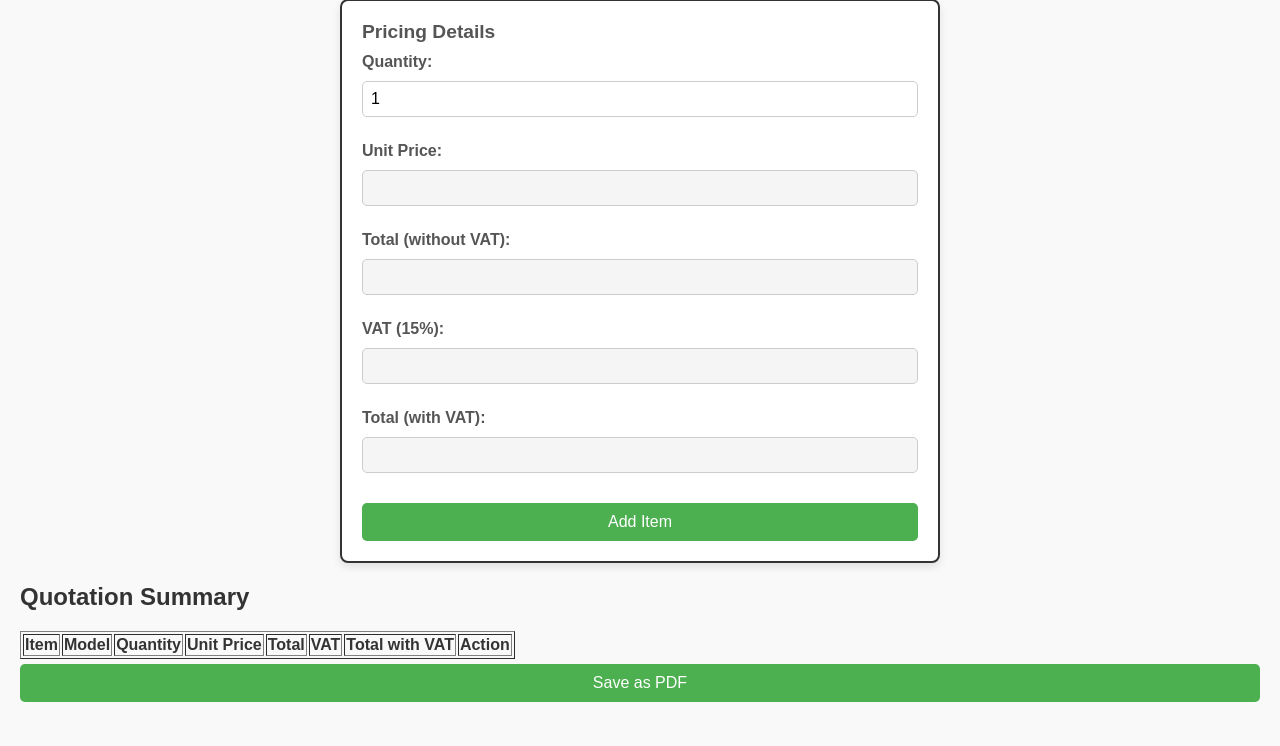
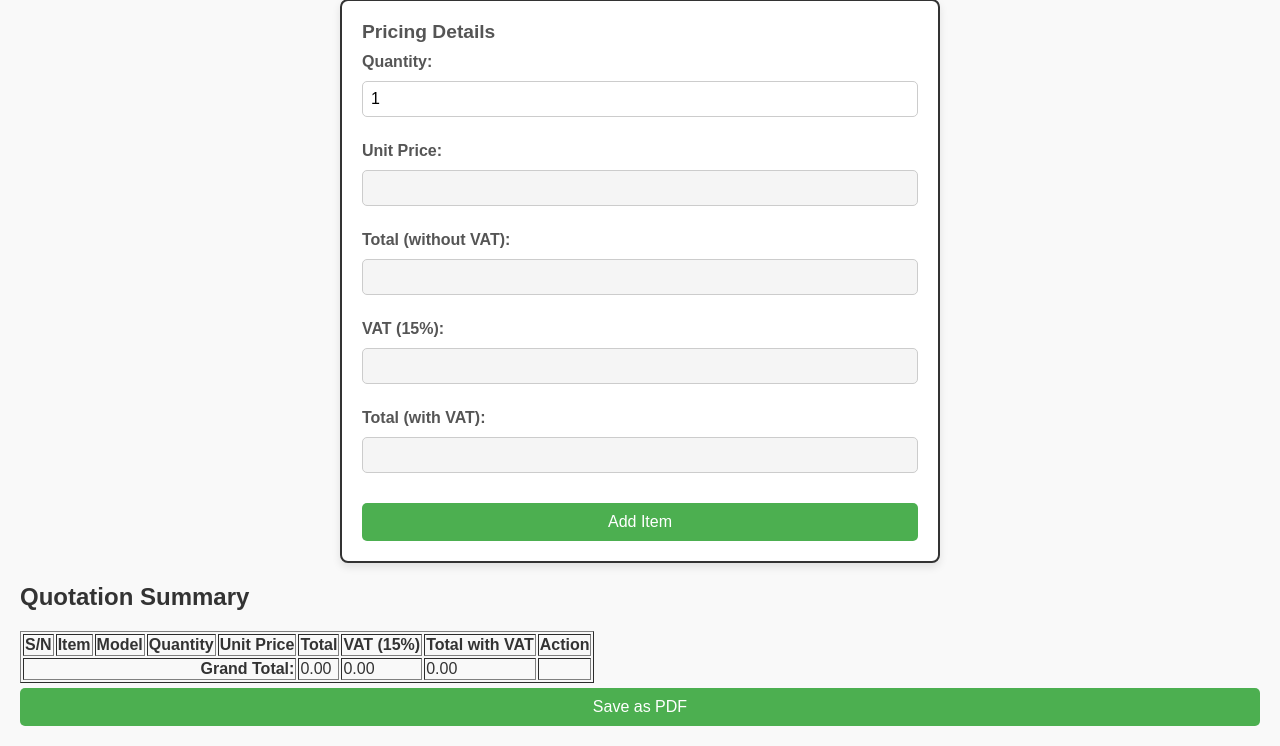
Before and after one commit to LoneCodeTinker/pricing_web_app, a Flask app: page / in a window 1280 px wide. Shown: the part 252-998 px from the top of the page. Before the commit the page ends 954 px from the top, so only its background shows below. Run offline with Flask 3, Linux system fonts and the light colour scheme; lists and menus that the app fills with data are empty.

Commit message:
v2.1.0 - fixed adding items, added totals raw in the bottom of table

```diff
--- a/app.py
+++ b/app.py
@@ -1,10 +1,14 @@
-from flask import Flask, jsonify, request, render_template
+from flask import Flask, jsonify, request, render_template, send_from_directory
 import pandas as pd
 
-app = Flask(__name__)
+app = Flask(__name__, static_folder="static")
 
 # Load data from Excel file
 EXCEL_FILE = 'data.xlsx'
+
+
+# Make sure your static folder is correctly set
+app.static_folder = 'static'
 
 
 def load_data():
@@ -33,6 +37,12 @@ def index():
     return render_template('index.html', items=items_list)
 
 
+@app.route('/favicon.ico')
+def favicon():
+    print("Serving favicon.ico")
+    return send_from_directory('static', 'favicon.ico', mimetype='image/vnd.microsoft.icon')
+
+
 @app.route('/get_models', methods=['POST'])
 def get_models():
     data = request.json
@@ -59,4 +69,4 @@ def get_book_pricing():
 
 
 if __name__ == '__main__':
-    app.run(host='0.0.0.0', port=4910, debug=True)
+    app.run(host='0.0.0.0', port=4911, debug=True)
--- a/static/js/scripts.js
+++ b/static/js/scripts.js
@@ -156,7 +156,53 @@ $(document).ready(function () {
         $('#vat').val(vat.toFixed(2));
         $('#total-with-vat').val(totalWithVat.toFixed(2));
     }
+
+//    function updateTotals() {
+//        let grandTotal = 0;
+//        let grandVAT = 0;
+//        let grandTotalWithVAT = 0;
+//
+//        $('#quotation-table tbody tr').each(function() {
+//            grandTotal += parseFloat($(this).find('td:nth-child(5)').text()) || 0;
+//            grandVAT += parseFloat($(this).find('td:nth-child(6)').text()) || 0;
+//            grandTotalWithVAT += parseFloat($(this).find('td:nth-child(7)').text()) || 0;
+//        });
+//
+//        $('#grand-total').text(grandTotal.toFixed(2));
+//        $('#grand-vat').text(grandVAT.toFixed(2));
+//        $('#grand-total-vat').text(grandTotalWithVAT.toFixed(2));
+//        console.log("Row Total:", total, "VAT:", vat, "Total with VAT:", totalWithVAT);
+//    }
 });
+
+function getColumnIndex(columnName) {
+    return $('#quotation-table thead th[data-column="' + columnName + '"]').index();
+}
+
+function updateTotals() {
+    let totalIndex = getColumnIndex("Total");
+    let vatIndex = getColumnIndex("VAT");
+    let totalWithVatIndex = getColumnIndex("TotalWithVAT");
+
+    let grandTotal = 0;
+    let grandVAT = 0;
+    let grandTotalWithVAT = 0;
+
+    $('#quotation-table tbody tr').each(function() {
+        let total = parseFloat($(this).find('td').eq(totalIndex).text()) || 0;
+        let vat = parseFloat($(this).find('td').eq(vatIndex).text()) || 0;
+        let totalWithVAT = parseFloat($(this).find('td').eq(totalWithVatIndex).text()) || 0;
+
+        grandTotal += total;
+        grandVAT += vat;
+        grandTotalWithVAT += totalWithVAT;
+    });
+
+    $('#grand-total').text(grandTotal.toFixed(2));
+    $('#grand-vat').text(grandVAT.toFixed(2));
+    $('#grand-total-vat').text(grandTotalWithVAT.toFixed(2));
+}
+
 
 // Allow only numeric input in number fields
 document.addEventListener('input', function (event) {
@@ -169,85 +215,71 @@ document.addEventListener('input', function (event) {
     }
 });
 
-    $("#add-item").click(function () {
-//        const item = $("#items").val();
-//        const model = $("#models").val();
-//        const quantity = parseInt($("#quantity").val()) || 0;
-//        const unitPrice = parseFloat($("#unit-price").val()) || 0;
-//        const total = parseFloat($("#total").val()) || 0;
-//        const vat = parseFloat($("#vat").val()) || 0;
-//        const totalWithVat = parseFloat($("#total-with-vat").val()) || 0;
-//
-//        if (!item || !model || quantity <= 0) {
-//            alert("Please fill all required fields.");
-//            return;
-//        }
-//
-//        // Append to the table
-//        $("#quotation-table tbody").append(`
-//            <tr>
-//                <td>${item}</td>
-//                <td>${model}</td>
-//                <td>${quantity}</td>
-//                <td>${unitPrice.toFixed(2)}</td>
-//                <td>${total.toFixed(2)}</td>
-//                <td>${vat.toFixed(2)}</td>
-//                <td>${totalWithVat.toFixed(2)}</td>
-//                <td><button class="remove-item">Remove</button></td>
-//            </tr>
-//        `);
-//
-//        // Reset fields for next input
-//        $("#items").val("");
-//        $("#models").html('<option value="">-- Select a Model --</option>').prop("disabled", true);
-//        $("#quantity").val(1);
-//        $("#unit-price, #total, #vat, #total-with-vat").val("");
-//
-//        // Remove Item from Table
-//        $(".remove-item").click(function () {
-//            $(this).closest("tr").remove();
+    $('#add-item').on('click', function(event) {
+    event.preventDefault(); // Prevent accidental form submission
 
-    const itemType = $('#items').val();
-    const model = $('#models').val();
-    const quantity = parseInt($('#quantity').val()) || 0;
-    const unitPrice = parseFloat($('#unit-price').val()) || 0;
-    const total = parseFloat($('#total').val()) || 0;
-    const vat = parseFloat($('#vat').val()) || 0;
-    const totalWithVat = parseFloat($('#total-with-vat').val()) || 0;
-
-    if (!itemType || !model || quantity <= 0 || unitPrice <= 0) {
+    // Check if required fields are filled
+    if (!$('#items').val() || !$('#models').val() || !$('#quantity').val()) {
         alert("Please fill all required fields.");
         return;
     }
 
-    // Add item to the table
-    const newRow = `
+    // Get values from fields
+    const item = $('#items').val();
+    const model = $('#models').val();
+    const quantity = $('#quantity').val();
+    const unitPrice = $('#unit-price').val();
+    const total = $('#total').val();
+    const vat = $('#vat').val();
+    const totalWithVat = $('#total-with-vat').val();
+    // Get the current row count and add 1 for the new item
+    const rowCount = $('#quotation-table tbody tr').length + 1;
+
+    // Append new row to the table
+    $('#quotation-table tbody').append(`
         <tr>
-            <td>${itemType}</td>
+            <td>${rowCount}</td>
+            <td>${item}</td>
             <td>${model}</td>
             <td>${quantity}</td>
-            <td>${unitPrice.toFixed(2)}</td>
-            <td>${total.toFixed(2)}</td>
-            <td>${vat.toFixed(2)}</td>
-            <td>${totalWithVat.toFixed(2)}</td>
+            <td>${unitPrice}</td>
+            <td>${total}</td>
+            <td>${vat}</td>
+            <td>${totalWithVat}</td>
             <td><button class="remove-item">❌</button></td>
         </tr>
-    `;
+    `);
 
-    $('#quotation-table tbody').append(newRow);
+    updateTotals();
+//    // Clear input fields for next entry
+//    $('#quantity, #unit-price, #total, #vat, #total-with-vat').val('');
 
-    // Clear input fields after adding the item
-    $('#quantity').val(1);
-    $('#unit-price, #total, #vat, #total-with-vat').val('');
+    // Resetting the fields.
+    $("#items").val("");
+    $("#models").html('<option value="">-- Select a Model --</option>').prop("disabled", true);
+    $('#quantity').val(1);  // Reset quantity to 1 instead of clearing
+    $('#num-pages, #banner-height, #banner-width, #unit-price, #total, #vat, #total-with-vat').val(''); // Clear additional fields if needed
+});
+
+    // Remove item from table
+    $('#quotation-table').on('click', '.remove-item', function() {
+        $(this).closest('tr').remove();
+
+//        // Renumber the serial numbers correctly
+//        $('#quotation-table tbody tr').each(function(index) {
+//            $(this).find('td:first').text(index + 1);
+//        });
+        // Get the index of the "S/N" column
+        const snIndex = $('#quotation-table thead th').index($('th:contains("S/N")'));
+
+        // Renumber the serial numbers correctly
+        $('#quotation-table tbody tr').each(function(index) {
+            $(this).find(`td:eq(${snIndex})`).text(index + 1);
+        });
+        updateTotals();
     });
-
-
-    // Remove item from the table
-    $(document).on('click', '.remove-item', function () {
-    $(this).closest('tr').remove();
 
     // Save as PDF (Placeholder)
     $("#save-quotation").click(function () {
         alert("Generate PDF functionality goes here!");
     });
-});
--- a/templates/index.html
+++ b/templates/index.html
@@ -95,19 +95,29 @@
         <table id="quotation-table" border="1">
             <thead>
                 <tr>
-                    <th>Item</th>
-                    <th>Model</th>
-                    <th>Quantity</th>
-                    <th>Unit Price</th>
-                    <th>Total</th>
-                    <th>VAT</th>
-                    <th>Total with VAT</th>
+                    <th data-column="sn">S/N</th>
+                    <th data-column="Item">Item</th>
+                    <th data-column="Model">Model</th>
+                    <th data-column="Quantity">Quantity</th>
+                    <th data-column="UnitPrice">Unit Price</th>
+                    <th data-column="Total">Total</th>
+                    <th data-column="VAT">VAT (15%)</th>
+                    <th data-column="TotalWithVAT">Total with VAT</th>
                     <th>Action</th>
                 </tr>
             </thead>
             <tbody>
                 <!-- Items will be added here -->
             </tbody>
+            <tfoot>
+                <tr>
+                    <td colspan="5" style="text-align: right;"><strong>Grand Total:</strong></td>
+                    <td id="grand-total">0.00</td>
+                    <td id="grand-vat">0.00</td>
+                    <td id="grand-total-vat">0.00</td>
+                    <td></td>
+                </tr>
+            </tfoot>
         </table>
     </div>
 
```
Also changed, not shown: static/favicon.ico (added), static/favicon.png (added), static/invoice.png (added), static/price-tag.png (added), 2 other files.
